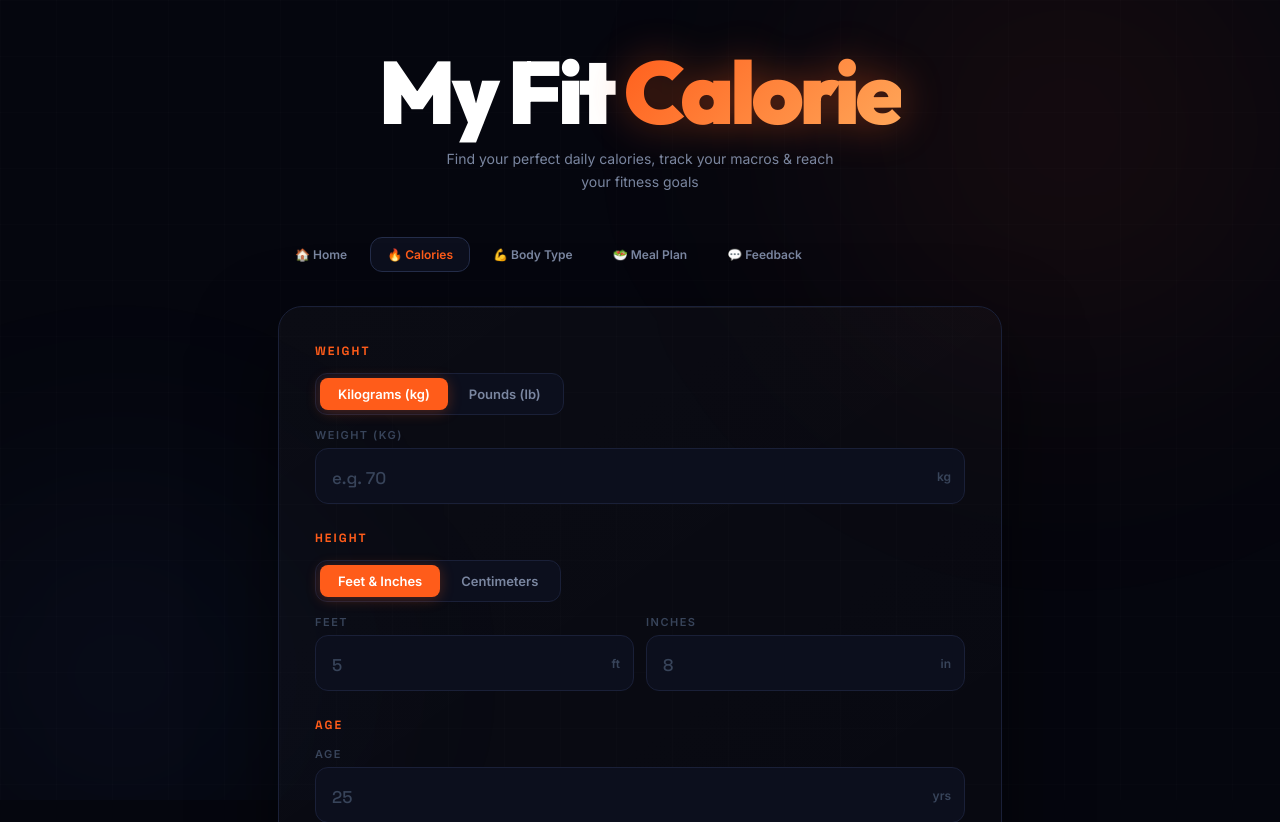
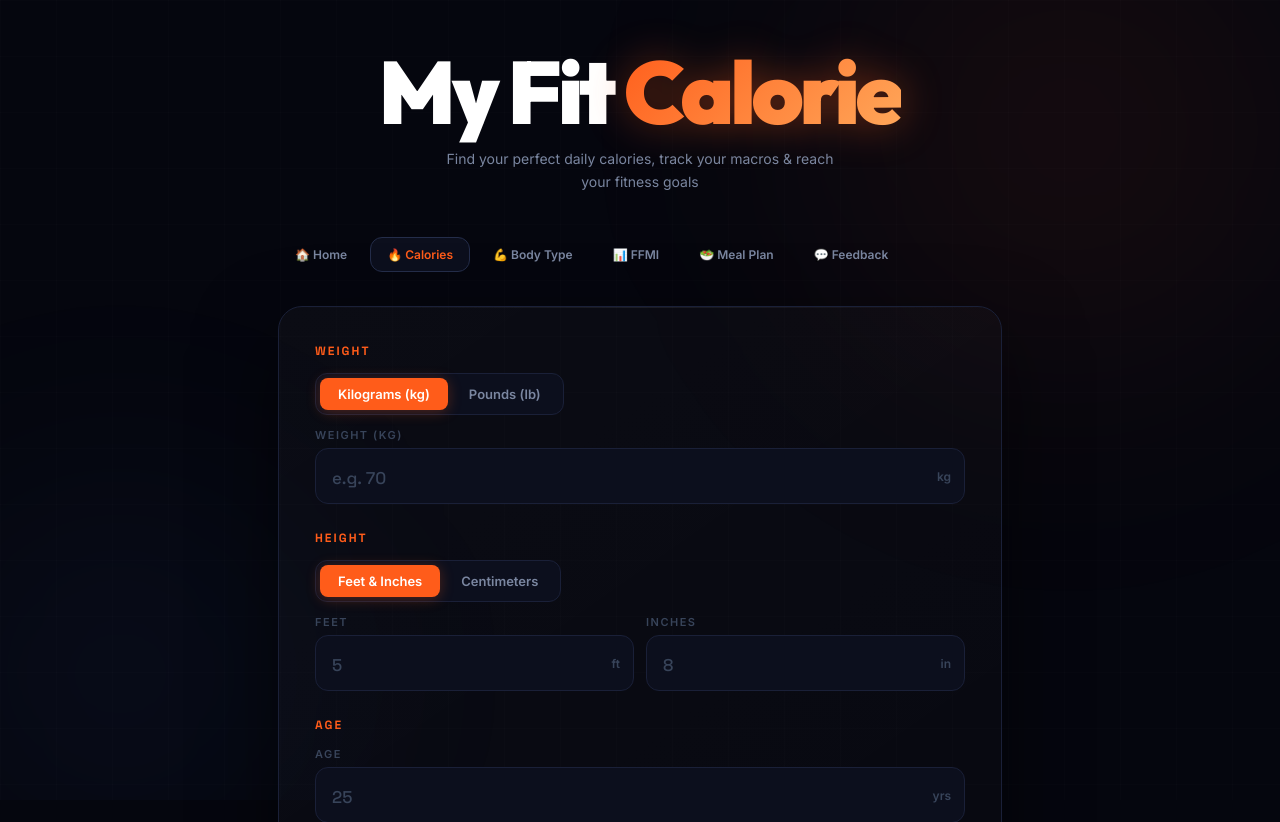
Before and after one commit to arhamsiddiqui07/myfitcalorie, a Flask app: page /calculator in a window 1280 px wide. Shown: the top 822 px of the page. Run offline with Flask 3, Linux system fonts and the light colour scheme.

Commit message:
Update calculator.html

```diff
--- a/templates/calculator.html
+++ b/templates/calculator.html
@@ -120,7 +120,7 @@ input[type=number]::placeholder{color:var(--tx3);font-size:17px;font-weight:500}
     <a href="/" class="logo-link"><h1><span class="logo-w">My Fit</span> <span class="fire">Calorie</span></h1></a>
     <p>Find your perfect daily calories, track your macros & reach your fitness goals</p>
   </header>
-  <div class="nav"><a href="/" class="nav a">🏠 Home</a><a href="/calculator" class="nav a on">🔥 Calories</a><a href="/bodytype" class="nav a">💪 Body Type</a><a href="/mealplan" class="nav a">🥗 Meal Plan</a><a href="/feedback" class="nav a">💬 Feedback</a></div>
+  <div class="nav"><a href="/" class="nav a">🏠 Home</a><a href="/calculator" class="nav a on">🔥 Calories</a><a href="/bodytype" class="nav a">💪 Body Type</a><a href="/ffmi" class="nav a">📊 FFMI</a><a href="/mealplan" class="nav a">🥗 Meal Plan</a><a href="/feedback" class="nav a">💬 Feedback</a></div>
   {% if error %}<div class="err">⚠ {{ error }}</div>{% endif %}
   {% if result %}
   <div style="animation:up .6s both">
```
